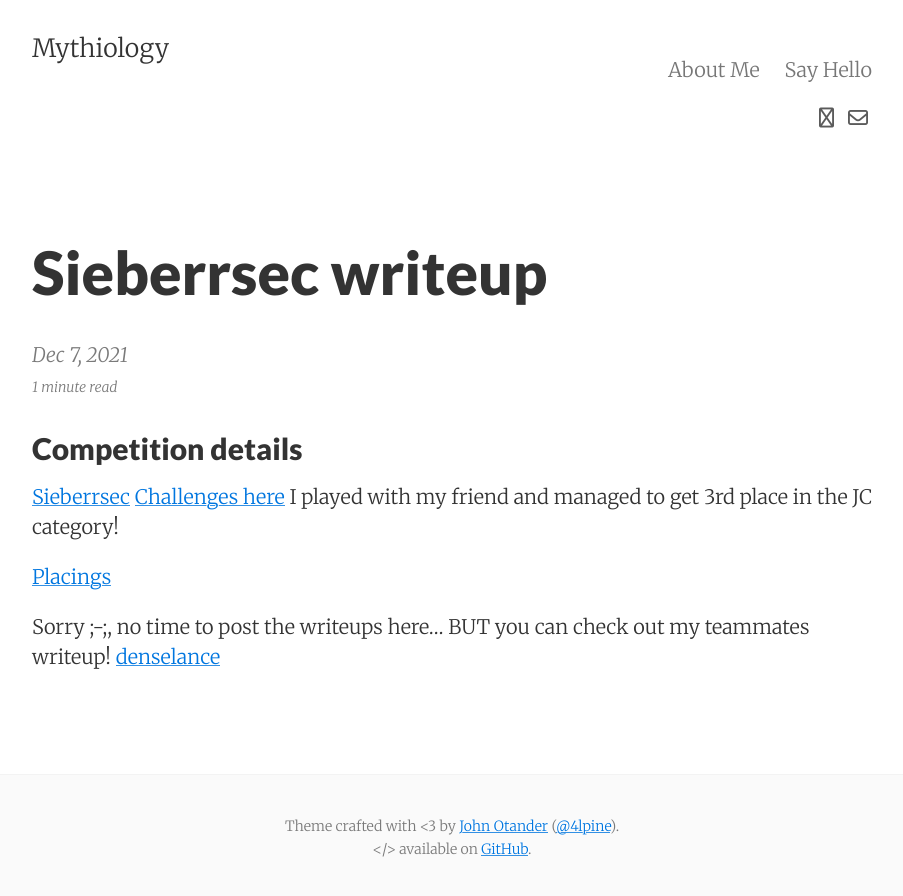
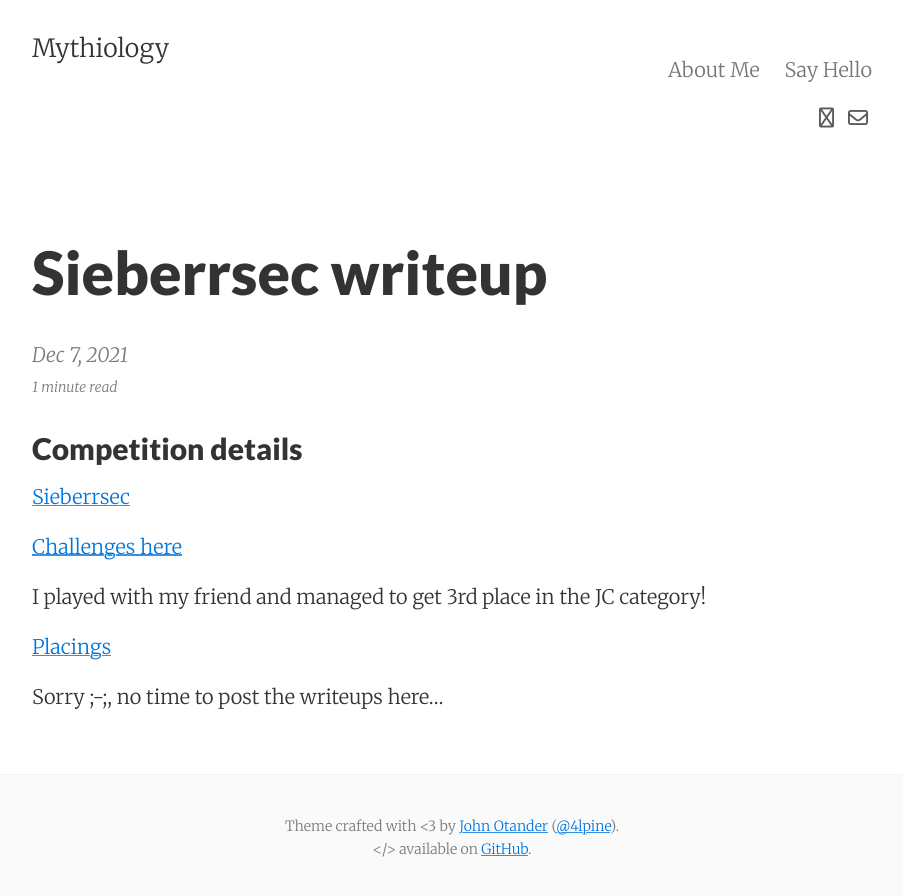
Before and after one commit to Mythiology/Mythiology.github.io, a Jekyll site: the page built from _posts/2021-12-27-Siebersecc-CTF-writeup.md, in a window 1280 px wide. Shown: the top 896 px of the page, without its empty margins (188-1091 px from the left). Built offline with Jekyll 4.4.1, drawn with Linux system fonts in a browser that asks for light colours; nearby versions of some CDN libraries.

Commit message:
visual updates 3.0

```diff
--- a/_posts/2021-12-27-Siebersecc-CTF-writeup.md
+++ b/_posts/2021-12-27-Siebersecc-CTF-writeup.md
@@ -7,11 +7,11 @@ categories: Ctf writeups
 ---
 ## Competition details
 [Sieberrsec](https://infocommsociety.com/?page_id=14)
+
 [Challenges here](https://github.com/IRS-Cybersec/Sieberrsec-CTF-3.0)
+
 I played with my friend and managed to get 3rd place in the JC category!
 
 [Placings](/Sieberrsec/placings.png)
 
 Sorry ;-;, no time to post the writeups here...
-BUT you can check out my teammates writeup!
-[denselance](https://github.com/DenseLance/ctf-challenges/tree/main/Sieberrsec%20CTF%203.0)
--- a/_posts/2021-12-4-Metasploit-cybergames-CTF-writeup.markdown
+++ b/_posts/2021-12-4-Metasploit-cybergames-CTF-writeup.markdown
@@ -7,6 +7,7 @@
 ---
 ## Competition details
 [MetaSploit](https://ctftime.org/event/1476)
+
 I played under Social Engineering Xperts and managed to get 13th place among the 235 teams globally.
 
 Sorry ;-;, no time to post the writeups here...
```
Also changed, not shown: _posts/2021-12-11-IDEK-CTF-writeups.md (+2 -0 lines), _posts/2022-2-7-Cyber-Grabs-CTf-writeup.md (+1 -0 lines).
